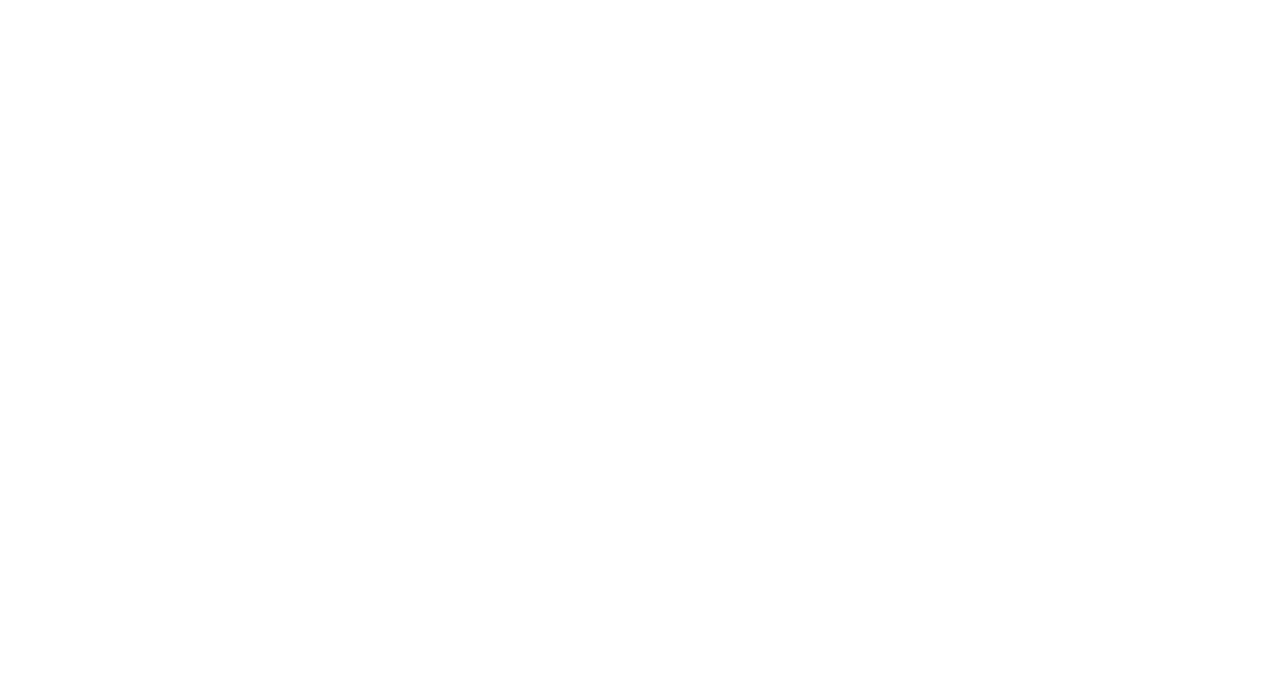
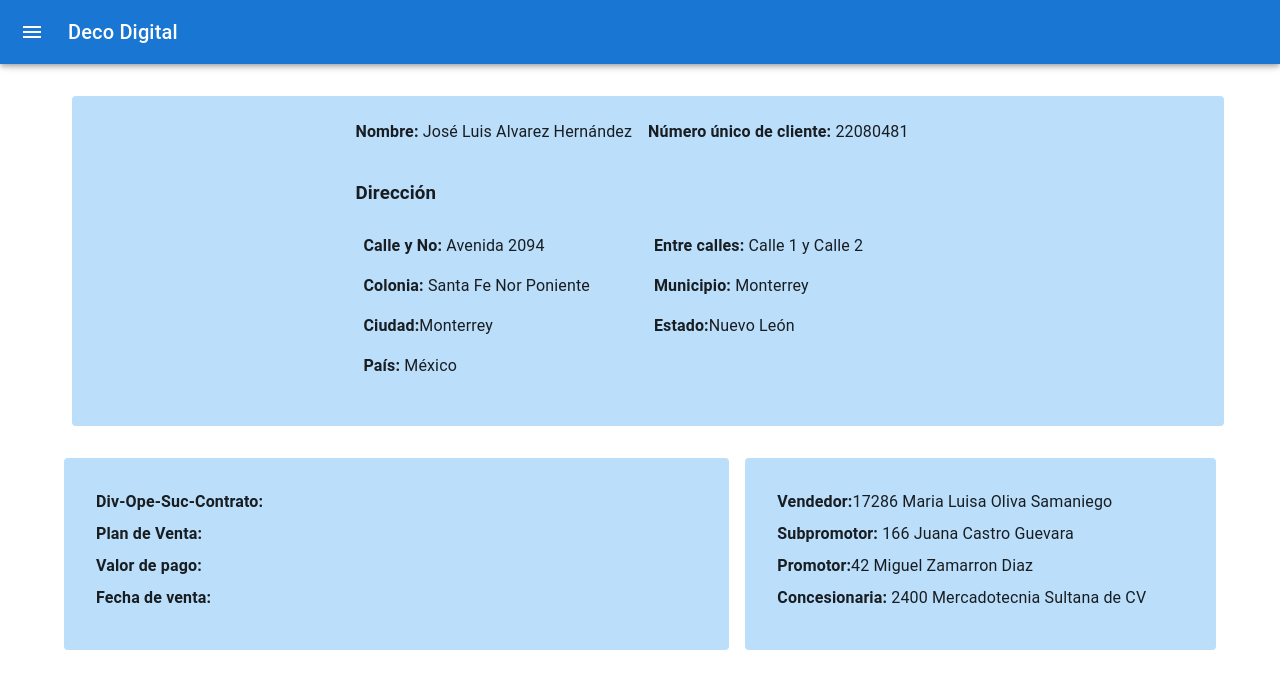
Before and after one commit to RobertoCantu/DecoDigital, a React (Create React App) app in the folder client/: page /client_account in a window 1280 px wide. Before the commit this address had no page. Shown: the top 688 px of the page. Built offline with nearby package versions, Linux system fonts and the light colour scheme.

Commit message:
Add client account info.

```diff
--- /dev/null
+++ b/client/src/components/client_account/AccountGrid.tsx
@@ -0,0 +1,27 @@
+import React from "react";
+import SalesData from "./SalesData";
+import VendorData from "./VendorData";
+import { Container, Grid, Box } from "@mui/material";
+import ClientInfo from "../client_info/ClientInfo";
+
+type Props = {};
+
+const AccountGrid = (props: Props) => {
+  return (
+    <div>
+      <ClientInfo />
+      <Container>
+        <Grid container spacing={2}>
+          <Grid item xs={12} md={7}>
+            <SalesData />
+          </Grid>
+          <Grid item xs={12} md={5}>
+            <VendorData />
+          </Grid>
+        </Grid>
+      </Container>
+    </div>
+  );
+};
+
+export default AccountGrid;
--- /dev/null
+++ b/client/src/components/client_account/SalesData.tsx
@@ -0,0 +1,39 @@
+import React from "react";
+import { Container, Grid, Box } from "@mui/material";
+
+type Props = {};
+
+const SalesData = (props: Props) => {
+  return (
+    <Box
+      sx={{
+        display: "flex",
+        flexDirection: "column",
+        p: 4,
+        bgcolor: "#BBDEFB",
+        mt: 3,
+        mb: 3,
+        borderRadius: 1,
+      }}
+    >
+      <div style={{ paddingBottom: "0.5em" }}>
+        <strong>Div-Ope-Suc-Contrato:</strong>
+        <span></span>
+      </div>
+      <div style={{ paddingBottom: "0.5em" }}>
+        <strong>Plan de Venta:</strong>
+        <span></span>
+      </div>
+      <div style={{ paddingBottom: "0.5em" }}>
+        <strong>Valor de pago:</strong>
+        <span></span>
+      </div>
+      <div style={{ paddingBottom: "0.5em" }}>
+        <strong>Fecha de venta:</strong>
+        <span></span>
+      </div>
+    </Box>
+  );
+};
+
+export default SalesData;
--- /dev/null
+++ b/client/src/components/client_account/VendorData.tsx
@@ -0,0 +1,39 @@
+import React from "react";
+import { Container, Grid, Box } from "@mui/material";
+
+type Props = {};
+
+const VendorData = (props: Props) => {
+  return (
+    <Box
+      sx={{
+        display: "flex",
+        flexDirection: "column",
+        p: 4,
+        bgcolor: "#BBDEFB",
+        mt: 3,
+        mb: 3,
+        borderRadius: 1,
+      }}
+    >
+      <div style={{ paddingBottom: "0.5em" }}>
+        <strong>Vendedor:</strong>
+        <span>17286 Maria Luisa Oliva Samaniego</span>
+      </div>
+      <div style={{ paddingBottom: "0.5em" }}>
+        <strong>Subpromotor:</strong>
+        <span> 166 Juana Castro Guevara</span>
+      </div>
+      <div style={{ paddingBottom: "0.5em" }}>
+        <strong>Promotor:</strong>
+        <span>42 Miguel Zamarron Diaz</span>
+      </div>
+      <div style={{ paddingBottom: "0.5em" }}>
+        <strong>Concesionaria: </strong>
+        <span>2400 Mercadotecnia Sultana de CV</span>
+      </div>
+    </Box>
+  );
+};
+
+export default VendorData;
--- a/client/src/routes/index.tsx
+++ b/client/src/routes/index.tsx
@@ -10,9 +10,10 @@
 import ClientGrid from "../components/client_info/ClientGrid";
 import Sidebar from "../components/Sidebar";
 //import Logout from '../components/authentication/login/Logout';
-import Register from '../pages/authentication/Register';
-import RegisterCode from '../pages/authentication/RegisterCode';
-import RegisterPassword from '../pages/authentication/RegisterPassword';
+import Register from "../pages/authentication/Register";
+import RegisterCode from "../pages/authentication/RegisterCode";
+import RegisterPassword from "../pages/authentication/RegisterPassword";
+import AccountGrid from "../components/client_account/AccountGrid";
 
 // import GuestGuard from '../guards/GuestGuard';
 // import AuthGuard from '../guards/AuthGuard';
@@ -58,28 +59,28 @@
           ),
         },
         {
-          path: 'register',
+          path: "register",
           element: (
             //<GuestGuard>
-              <Register />
+            <Register />
             //</GuestGuard>
-          )
+          ),
         },
         {
-          path: 'register/code',
+          path: "register/code",
           element: (
             //<GuestGuard>
-              <RegisterCode />
+            <RegisterCode />
             //</GuestGuard>
-          )
+          ),
         },
         {
-          path: 'register/password',
+          path: "register/password",
           element: (
             //<GuestGuard>
-              <RegisterPassword />
+            <RegisterPassword />
             //</GuestGuard>
-          )
+          ),
         },
         // {
         //   path: 'logout',
@@ -92,6 +93,14 @@
       element: (
         <Sidebar>
           <ClientGrid />,
+        </Sidebar>
+      ),
+    },
+    {
+      path: "client_account",
+      element: (
+        <Sidebar>
+          <AccountGrid />
         </Sidebar>
       ),
     },
```
Also changed, not shown: 1 other file (tests, documents, lock files or other folders).
